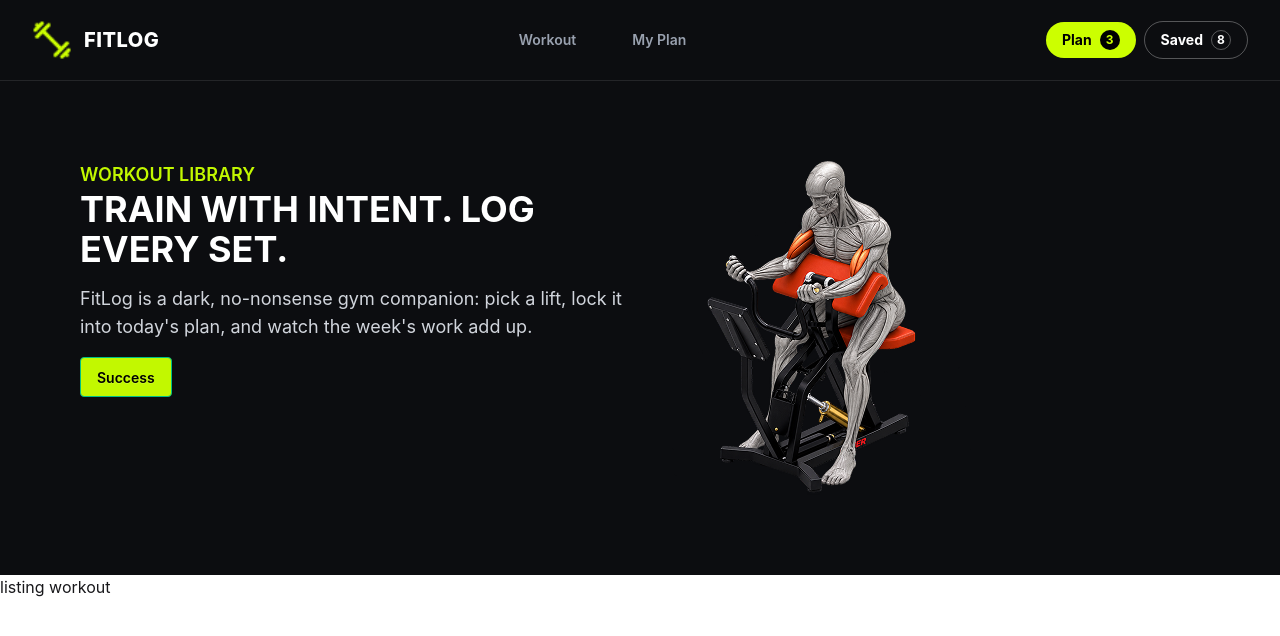
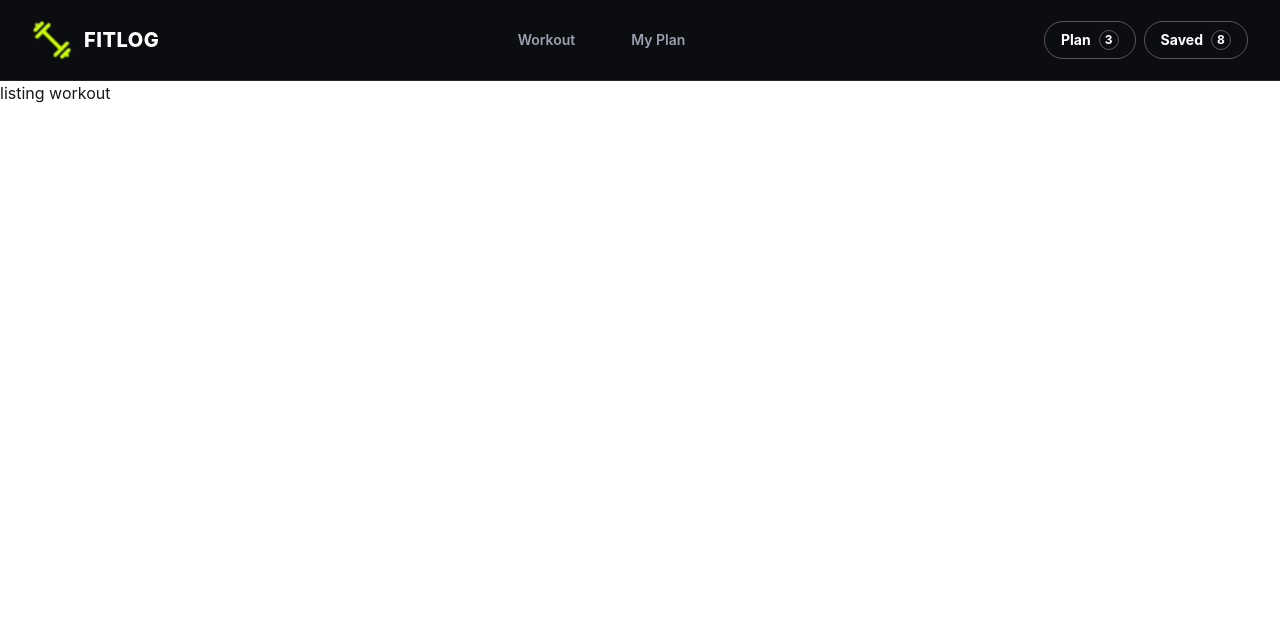
Before and after one commit to sumi226/Fit_log, a Next.js app: page /listed-workout in a window 1280 px wide. Shown: the top 636 px of the page. Built offline with nearby package versions, Linux system fonts and the light colour scheme.

Commit message:
Update Banner

```diff
--- a/src/app/layout.tsx
+++ b/src/app/layout.tsx
@@ -27,7 +27,7 @@ export default function RootLayout({ children }: LayoutProps<"/">) {
     >
       <body className="min-h-full flex flex-col">
         <Navbar />
-        <Banner />
+
         {children}
       </body>
     </html>
--- a/src/component/homepage/Banner.tsx
+++ b/src/component/homepage/Banner.tsx
@@ -4,7 +4,8 @@ import bannerImg from '@/assets/banner.png'
 
 const Banner = () => {
     return (
-      <div className="gap-4  bg-[#0c0d10] p-20  text-white grid grid-cols-1 md:grid-cols-2">
+      <section className="">
+        <div className="container mx-auto mt-20 rounded-4xl gap-4  bg-[#0c0d10] p-20  text-white grid grid-cols-1 md:grid-cols-2">
           <div text-left>
             <p className="text-lg font-semibold text-[#c2f800]">
               WORKOUT LIBRARY
@@ -25,6 +26,7 @@ const Banner = () => {
             <Image src={bannerImg} alt="Banner Image" />
           </div>
         </div>
+      </section>
     );
 };
 
--- a/src/component/shared/Navbar.tsx
+++ b/src/component/shared/Navbar.tsx
@@ -26,7 +26,7 @@ const Navbar = () => {
     <nav className="w-full border-b border-white/10 bg-[#0c0d10] text-white">
       <div className="mx-auto flex h-20 max-w-7xl items-center justify-between px-5 lg:px-8">
 
-        {/* ================= Logo ================= */}
+        {/* Logo */}
         <Link
           href="/"
           className="flex items-center gap-3 transition-opacity hover:opacity-80"
@@ -44,8 +44,7 @@ const Navbar = () => {
           </span>
         </Link>
 
-
-        {/* ================= Navigation ================= */}
+        {/* Navigation */}
         <div className="hidden items-center gap-2 md:flex">
           {navLinks.map((link) => {
             const active = pathname === link.href;
@@ -54,15 +53,11 @@ const Navbar = () => {
               <Link
                 key={link.href}
                 href={link.href}
-                className={`
-                  rounded-full px-6 py-2.5 text-sm font-semibold
-                  transition-all duration-200
-                  ${
-                    active
-                      ? "bg-white text-black shadow-sm"
-                      : "text-gray-400 hover:bg-white/10 hover:text-white"
-                  }
-                `}
+                className={`rounded-full px-6 py-2.5 text-sm font-semibold transition-all duration-200 ${
+                  active
+                    ? "bg-white text-black shadow-sm"
+                    : "text-gray-400 hover:bg-white/10 hover:text-white"
+                }`}
               >
                 {link.name}
               </Link>
@@ -70,45 +65,71 @@ const Navbar = () => {
           })}
         </div>
 
-
-        {/* ================= Right Badges ================= */}
+        {/* Right Side */}
         <div className="flex items-center gap-2">
 
-          {/* Plan Badge */}
+          {/* Plan */}
           <div
             className="
-              flex items-center gap-2
-              rounded-full
-              bg-[#ccff00]
+              group flex cursor-pointer items-center gap-2
+              rounded-full border border-white/30
               px-4 py-2
-              text-sm font-bold
-              text-black
+              text-sm font-bold text-white
+              transition-all duration-200
+              hover:scale-105
+              hover:border-[#ccff00]
+              hover:bg-[#ccff00]
+              hover:text-black
             "
           >
             <span>Plan</span>
 
-            <span className="flex h-5 min-w-5 items-center justify-center rounded-full bg-black px-1 text-xs text-[#ccff00]">
+            <span
+              className="
+                flex h-5 min-w-5 items-center justify-center
+                rounded-full
+                border border-white/30
+                bg-transparent
+                px-1
+                text-xs text-white
+                transition-all duration-200
+                group-hover:border-black
+                group-hover:text-black
+              "
+            >
               3
             </span>
           </div>
 
-
-          {/* Saved Badge */}
+          {/* Saved */}
           <div
             className="
-              flex items-center gap-2
-              rounded-full
-              border border-white/30
+              group flex cursor-pointer items-center gap-2
+              rounded-full border border-white/30
               px-4 py-2
-              text-sm font-bold
-              text-white
-              transition
-              hover:border-white/60
+              text-sm font-bold text-white
+              transition-all duration-200
+              hover:scale-105
+              hover:border-[#ccff00]
+              hover:bg-[#ccff00]
+              hover:text-black
             "
           >
             <span>Saved</span>
 
-            <span className="flex h-5 min-w-5 items-center justify-center rounded-full border border-white/30 px-1 text-xs">
+            <span
+              className="
+                flex h-5 min-w-5 items-center justify-center
+                rounded-full
+                border border-white/30
+                bg-transparent
+                px-1
+                text-xs text-white
+                transition-all duration-200
+                group-hover:border-black
+                group-hover:text-black
+              "
+            >
               8
             </span>
           </div>
```
Lines whose indentation alone changed are shown as unchanged.
